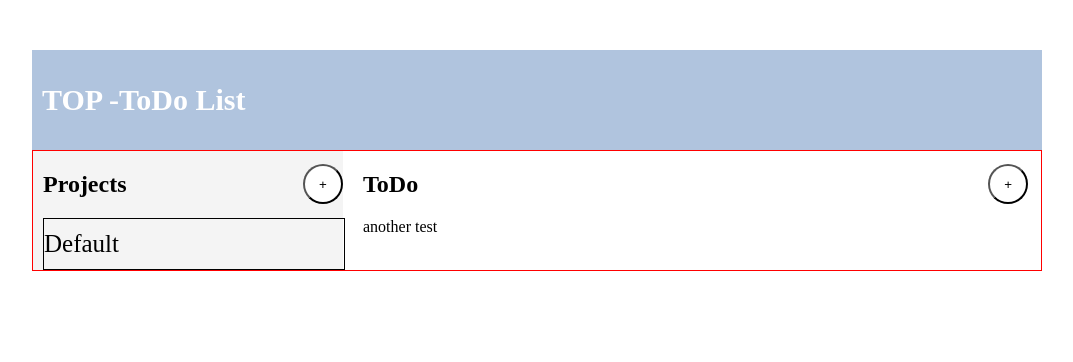
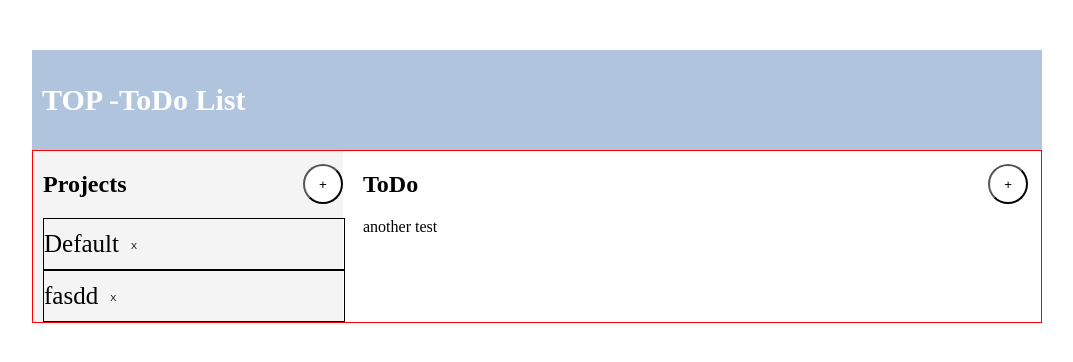
Before and after one commit to kpgh46/TOP-ToDoList, a website built with webpack: page dist/index.html in a window 1280 px wide. Shown: the whole page, without its empty margins (18-1091 px from the left). Built offline with nearby package versions, Linux system fonts and the light colour scheme.

Commit message:
added delete button to project divs

```diff
--- a/src/addproject.js
+++ b/src/addproject.js
@@ -1,7 +1,6 @@
 let mainArr = [];
 
 let addProject = (() => {
-
 
     let pushToMainArr = (project) => {
         mainArr.push(project);
--- a/src/dom.js
+++ b/src/dom.js
@@ -8,6 +8,11 @@ let dom = (() => {
         div.classList.add("project-div");
         div.textContent = title;
 
+        let deletebtn = document.createElement('button');
+        deletebtn.textContent = "X";
+        deletebtn.classList.add('delete-btn')
+
+        div.appendChild(deletebtn);
 
         return div;
     };
--- a/src/index.js
+++ b/src/index.js
@@ -6,6 +6,8 @@ import { addProject, mainArr} from './addProject';
 
 //Default Project
 let defaultProject = projectConstructor("Default");
+let anotehre = projectConstructor("fasdd");
 addProject.pushToMainArr(defaultProject);
+addProject.pushToMainArr(anotehre);
 dom.render();
 //Default Project
--- a/src/style.css
+++ b/src/style.css
@@ -66,3 +66,24 @@ header {
     display: flex;
     align-items: center;
 }
+
+.delete-btn {
+    border:none;
+    color: black;
+    height: 20px;
+    width: 20px;
+    margin-left: 5px;
+    margin-top: 4px;
+    font-size: xx-small;
+    background-color: #F4F4F4;
+};
+
+
+button:hover {
+    color: blue;
+}
+
+button.delete-btn:hover {
+    color:lightsteelblue;
+    font-size: small;
+}
```
Also changed, not shown: dist/bundle.js.
